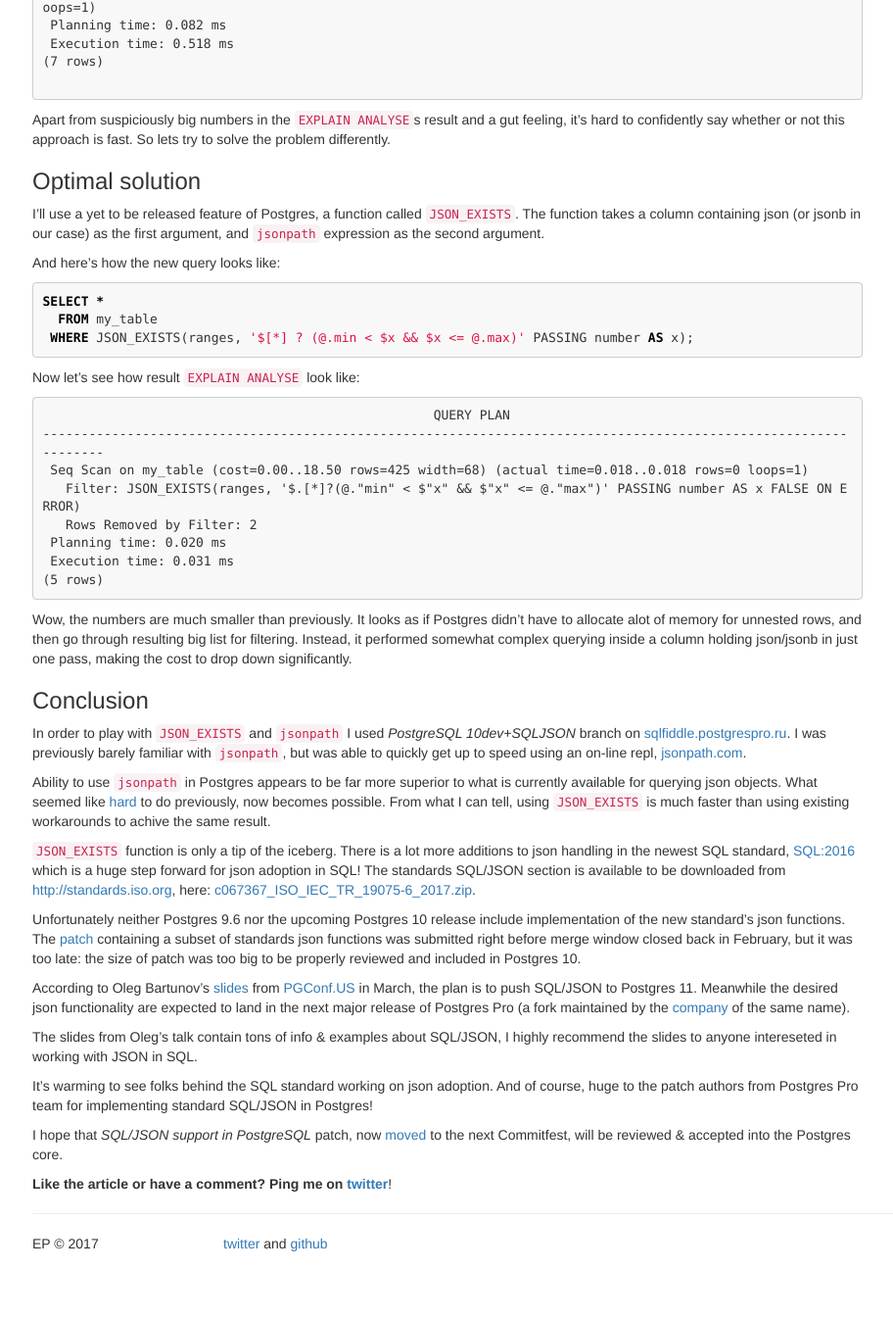
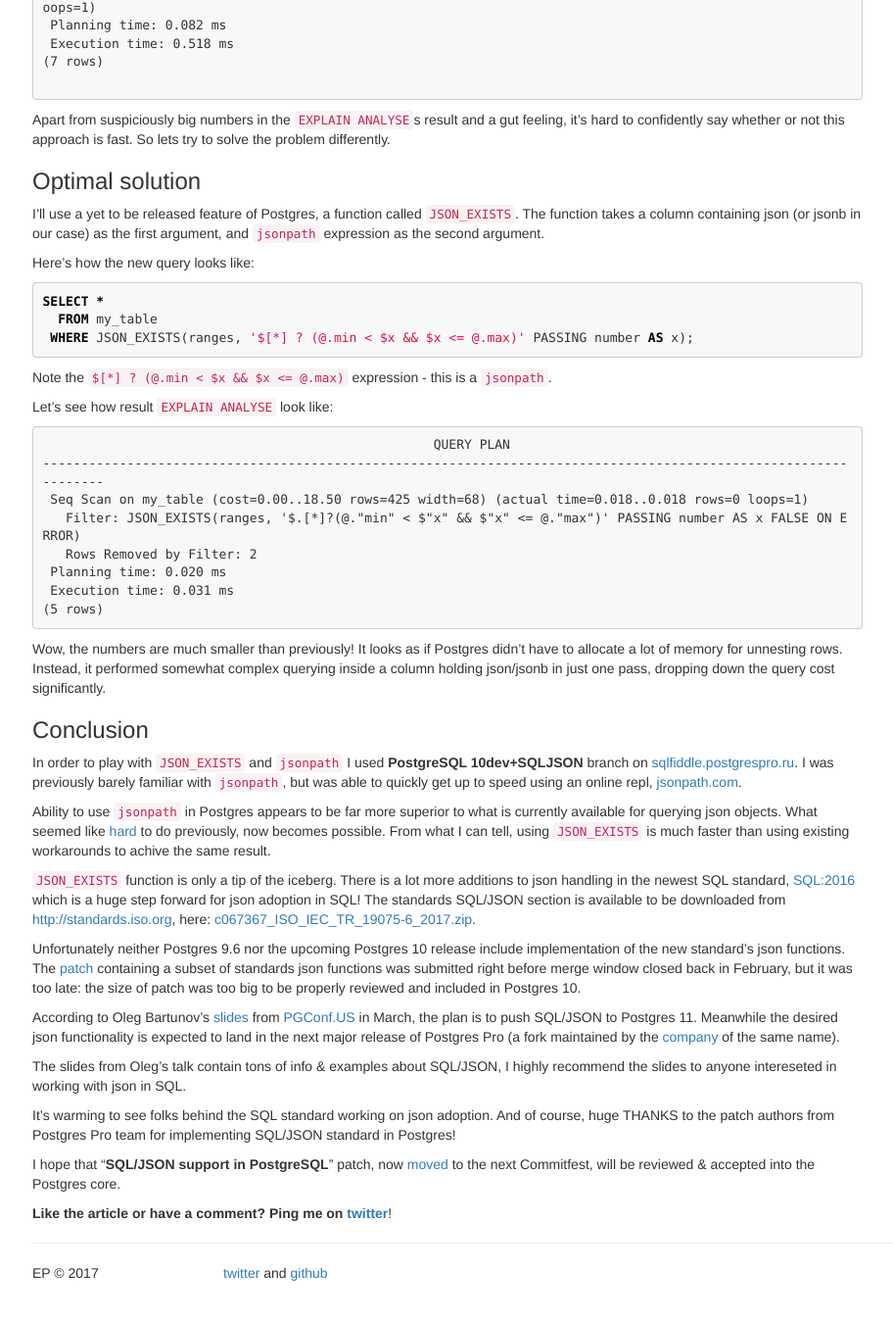
Before and after one commit to gmile/gmile.github.io, a Jekyll site: the page built from _posts/2017-04-17-jsonpath.md, in a window 1280 px wide and 1400 px high, scrolled down 1689 px. Shown: the top 1346 px of the window at 98% size, without its empty margins (37-949 px from the left). Built offline with Jekyll 4.4.1, drawn with Linux system fonts in a browser that asks for light colours.

Commit message:
Some tiny fixes

````diff
--- a/_posts/2017-04-17-jsonpath.md
+++ b/_posts/2017-04-17-jsonpath.md
@@ -117,7 +117,7 @@ case) as the first argument, and
 [`jsonpath`](http://goessner.net/articles/JsonPath/) expression as the second
 argument.
 
-And here's how the new query looks like:
+Here's how the new query looks like:
 
 ```sql
 SELECT *
@@ -125,7 +125,9 @@ SELECT *
  WHERE JSON_EXISTS(ranges, '$[*] ? (@.min < $x && $x <= @.max)' PASSING number AS x);
 ```
 
-Now let's see how result `EXPLAIN ANALYSE` look like:
+Note the `$[*] ? (@.min < $x && $x <= @.max)` expression - this is a `jsonpath`.
+
+Let's see how result `EXPLAIN ANALYSE` look like:
 
 ```
                                                    QUERY PLAN
@@ -138,18 +140,17 @@ Now let's see how result `EXPLAIN ANALYSE` look like:
 (5 rows)
 ```
 
-Wow, the numbers are much smaller than previously. It looks as if Postgres didn't
-have to allocate alot of memory for unnested rows, and then go through resulting
-big list for filtering. Instead, it performed somewhat complex querying inside
-a column holding json/jsonb in just one pass, making the cost to drop down
-significantly.
+Wow, the numbers are much smaller than previously! It looks as if Postgres didn't
+have to allocate a lot of memory for unnesting rows. Instead, it performed somewhat
+complex querying inside a column holding json/jsonb in just one pass, dropping down the
+query cost significantly.
 
 ### Conclusion
 
-In order to play with `JSON_EXISTS` and `jsonpath` I used *PostgreSQL 10dev+SQLJSON*
+In order to play with `JSON_EXISTS` and `jsonpath` I used **PostgreSQL 10dev+SQLJSON**
 branch on [sqlfiddle.postgrespro.ru](http://sqlfiddle.postgrespro.ru). I was
 previously barely familiar with `jsonpath`, but was able to quickly get up to
-speed using an on-line repl, [jsonpath.com](http://jsonpath.com).
+speed using an online repl, [jsonpath.com](http://jsonpath.com).
 
 Ability to use `jsonpath` in Postgres appears to be far more superior to what is
 currently available for querying json objects. What seemed like
@@ -175,17 +176,17 @@ properly reviewed and included in Postgres 10.
 According to Oleg Bartunov's
 [slides](https://postgrespro.ru/media/2017/04/04/jsonb-pgconf.us-2017.pdf) from
 [PGConf.US](https://pgconf.us) in March, the plan is to push SQL/JSON to
-Postgres 11. Meanwhile the desired json functionality are expected to land in
+Postgres 11. Meanwhile the desired json functionality is expected to land in
 the next major release of Postgres Pro (a fork maintained by the
 [company](https://postgrespro.com) of the same name).
 
 The slides from Oleg's talk contain tons of info & examples about SQL/JSON, I
-highly recommend the slides to anyone intereseted in working with JSON in SQL.
+highly recommend the slides to anyone intereseted in working with json in SQL.
 
 It's warming to see folks behind the SQL standard working on json adoption. And
-of course, huge to the patch authors from Postgres Pro team for implementing
-standard SQL/JSON in Postgres!
+of course, huge THANKS to the patch authors from Postgres Pro team for implementing
+SQL/JSON standard in Postgres!
 
-I hope that *SQL/JSON support in PostgreSQL* patch, now
+I hope that "**SQL/JSON support in PostgreSQL**" patch, now
 [moved](https://commitfest.postgresql.org/14/1063/) to the next Commitfest,
 will be reviewed & accepted into the Postgres core.
````
